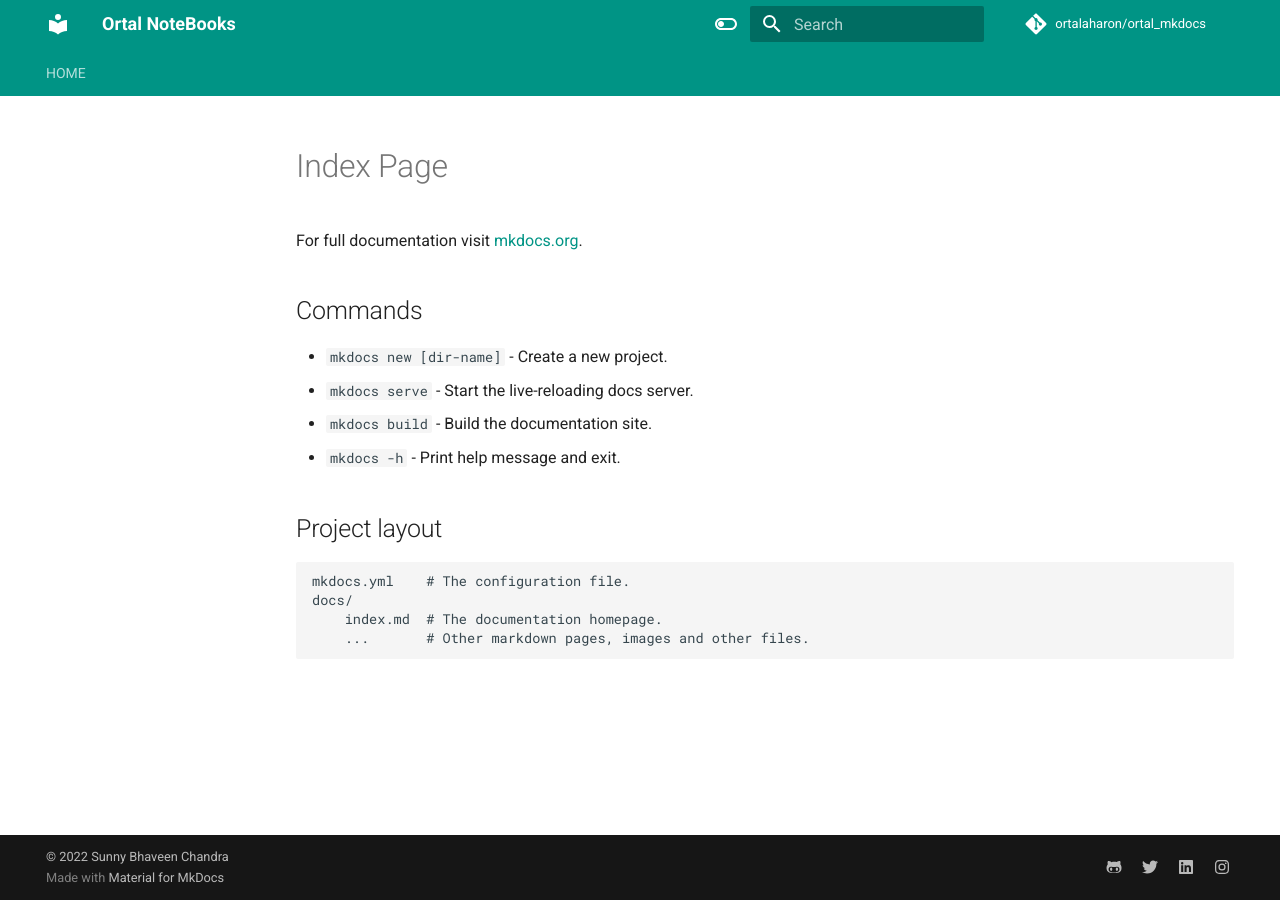
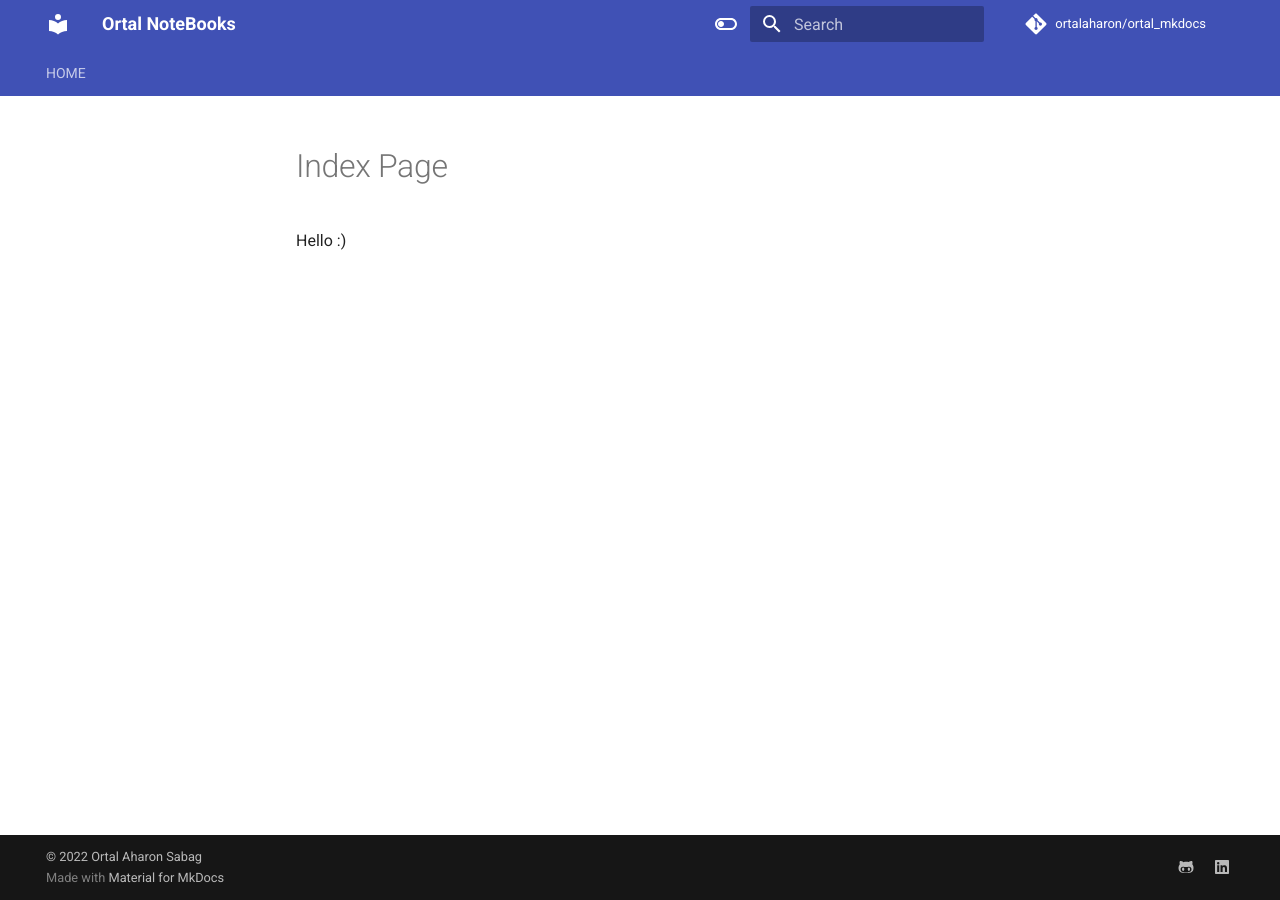
Before and after one commit to OrtalAharon/ortal_mkdocs, an MkDocs documentation site: the page built from docs/index.md, in a window 1280 px wide. Built offline with MkDocs 1.6.1 and Material for MkDocs 9.7.7, drawn with Linux system fonts in a browser that asks for light colours; comment, search, counter and statistics services are not loaded.

Commit message:
updates2

```diff
--- a/docs/index.md
+++ b/docs/index.md
@@ -1,17 +1,3 @@
 # Index Page
 
-For full documentation visit [mkdocs.org](https://www.mkdocs.org).
-
-## Commands
-
-- `mkdocs new [dir-name]` - Create a new project.
-- `mkdocs serve` - Start the live-reloading docs server.
-- `mkdocs build` - Build the documentation site.
-- `mkdocs -h` - Print help message and exit.
-
-## Project layout
-
-    mkdocs.yml    # The configuration file.
-    docs/
-        index.md  # The documentation homepage.
-        ...       # Other markdown pages, images and other files.
+Hello :)
--- a/mkdocs.yml
+++ b/mkdocs.yml
@@ -2,8 +2,6 @@
 site_name: Ortal NoteBooks
 # defeine TOC or order of website-
 nav:
-  #- Home: index.md
-  #- Page-2: page-2.md
   - HOME: topics.md
 
 site_author: Ortal Sabag
@@ -29,26 +27,15 @@ theme:
       toggle:
         icon: material/toggle-switch-off-outline
         name: Switch to dark mode
-      primary: teal
+      primary: #090909
       accent: purple
-    - scheme: slate
-      toggle:
-        icon: material/toggle-switch
-        name: Switch to light mode
-      primary: teal
-      accent: lime
-  # logo: PyTorch_logo_icon.svg
 
 extra:
   social:
     - icon: fontawesome/brands/github-alt
-      link: https://github.com/c17hawke
-    - icon: fontawesome/brands/twitter
-      link: https://twitter.com/c17hawke
+      link: https://github.com/ortalaharon
     - icon: fontawesome/brands/linkedin
-      link: https://linkedin.com/in/c17hawke
-    - icon: fontawesome/brands/instagram
-      link: https://www.instagram.com/c17hawke/
+      link: https://www.linkedin.com/in/ortal-aharon-sabag-b599085b/
 
 extra_javascript:
   - javascripts/mathjax.js
@@ -72,4 +59,4 @@ plugins:
   - search
 
 copyright: |
-  &copy; 2022 <a href="https://github.com/c17hawke"  target="_blank" rel="noopener">Sunny Bhaveen Chandra</a>
+  &copy; 2022 <a href="https://github.com/ortalaharon"  target="_blank" rel="noopener">Ortal Aharon Sabag</a>
```
Also changed, not shown: docs/index2.md (added, +17 -0 lines).
